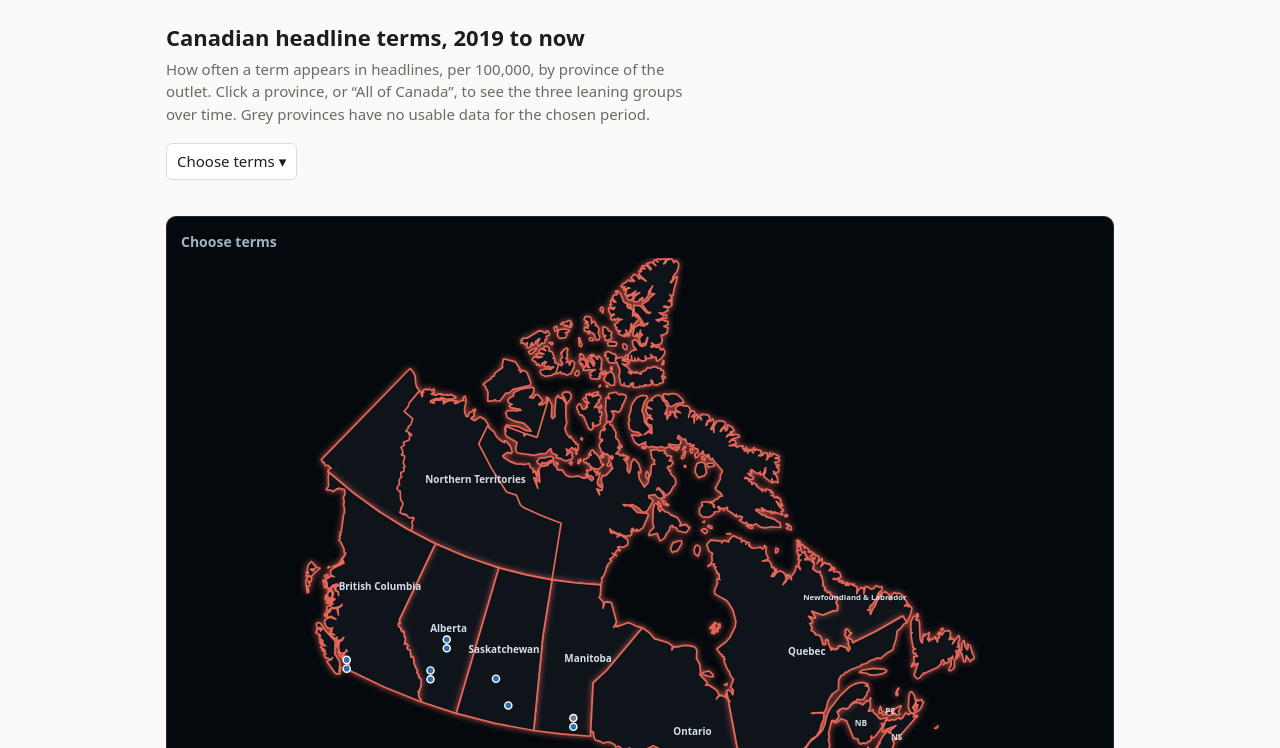
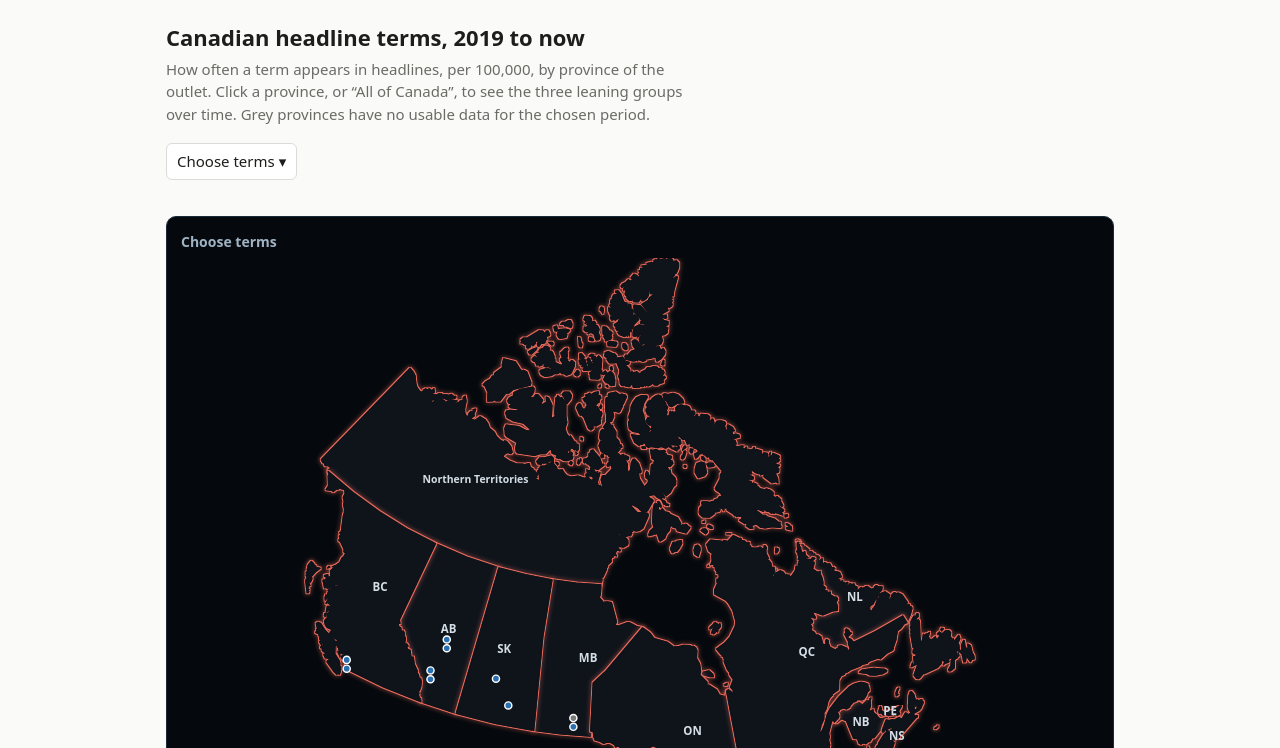
Before and after one commit to CGazdar/Canadian-Headlines-Map, a plain HTML site: page docs/index.html in a window 1280 px wide. Shown: the part 52-800 px from the top of the page. Drawn offline with Linux system fonts and the light colour scheme.

Commit message:
Newspaper dots

```diff
--- a/docs/index.html
+++ b/docs/index.html
@@ -37,7 +37,7 @@ svg text{fill:var(--fg);font-family:inherit}
 /* before any term is chosen: no controls, red map with a soft inner glow along each border */
 body.pre .slider,body.pre #allbtn,body.pre .seg,body.pre #dotbtn,body.pre #natbtn{display:none}
 #map.pre{background:#05090d;border-radius:10px}
-#map.pre .prov{fill:#0f141b!important;stroke:#e5685a!important;stroke-width:1.6px!important;stroke-linejoin:round;filter:drop-shadow(0 0 3px rgba(229,104,90,.75))}
+#map.pre .prov{fill:#0f141b!important;stroke:#0f141b!important;stroke-width:1.2px!important;stroke-linejoin:round;filter:url(#redrim)}
 body.pre .mapcard{background:#05090d;border-color:#1c2b3a}
 body.pre .mapcard h2{color:#9fb3c4}.prov.sel{stroke:var(--fg);stroke-width:2.2}
 .plabel{font-size:11px;font-weight:600;text-anchor:middle;pointer-events:none}
@@ -188,17 +188,22 @@ function drawDots(svg){
     });
   });
 }
-const SMALL={NB:1,NS:1,PE:1};   // too small to fit a full name, so these keep their two-letter code
-function labelText(svg,p,col){
+function labelText(svg,p,col){   // provinces use their two-letter code; the territories keep their full name
   const c=MAP.centres[p];if(!c)return;
-  const t=el("text",{x:c[0],y:c[1]+3.5,class:"plabel"},svg);
-  t.textContent=SMALL[p]?p:(p==="NL"?"Newfoundland & Labrador":NAMES[p]);
-  t.style.fontSize=SMALL[p]?"8px":(p==="NL"?"7.5px":"9.5px");
+  const t=el("text",{x:c[0],y:c[1]+4,class:"plabel"},svg);
+  t.textContent=p==="TER"?"Northern Territories":p;
+  if(p==="TER")t.style.fontSize="10px";
   t.style.fill=col;
 }
 function drawMap(){
   const svg=$("map");svg.innerHTML="";svg.classList.toggle("pre",!term);
-  el("defs",{},svg).innerHTML=`<filter id="terring" x="-3%" y="-3%" width="106%" height="106%">
+  el("defs",{},svg).innerHTML=`<filter id="redrim" x="-5%" y="-5%" width="110%" height="110%" color-interpolation-filters="sRGB">
+    <feMorphology in="SourceAlpha" operator="dilate" radius="1.4" result="d"/>
+    <feComposite in="d" in2="SourceAlpha" operator="out" result="edge"/>
+    <feFlood flood-color="#e5685a" result="c"/><feComposite in="c" in2="edge" operator="in" result="line"/>
+    <feGaussianBlur in="line" stdDeviation="2.2" result="glow"/>
+    <feMerge><feMergeNode in="glow"/><feMergeNode in="line"/><feMergeNode in="SourceGraphic"/></feMerge></filter>
+  <filter id="terring" x="-3%" y="-3%" width="106%" height="106%">
     <feMorphology in="SourceAlpha" operator="dilate" radius="1" result="dil"/>
     <feFlood flood-color="#fff"/><feComposite in2="dil" operator="in" result="ring"/>
     <feMerge><feMergeNode in="ring"/><feMergeNode in="SourceGraphic"/></feMerge></filter>`;
```
